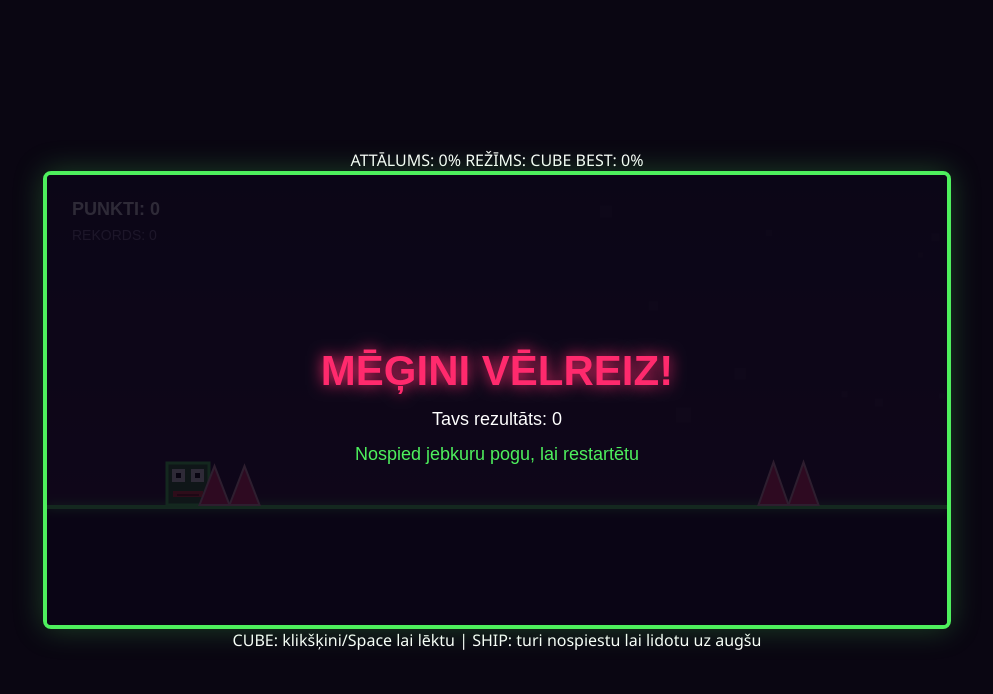
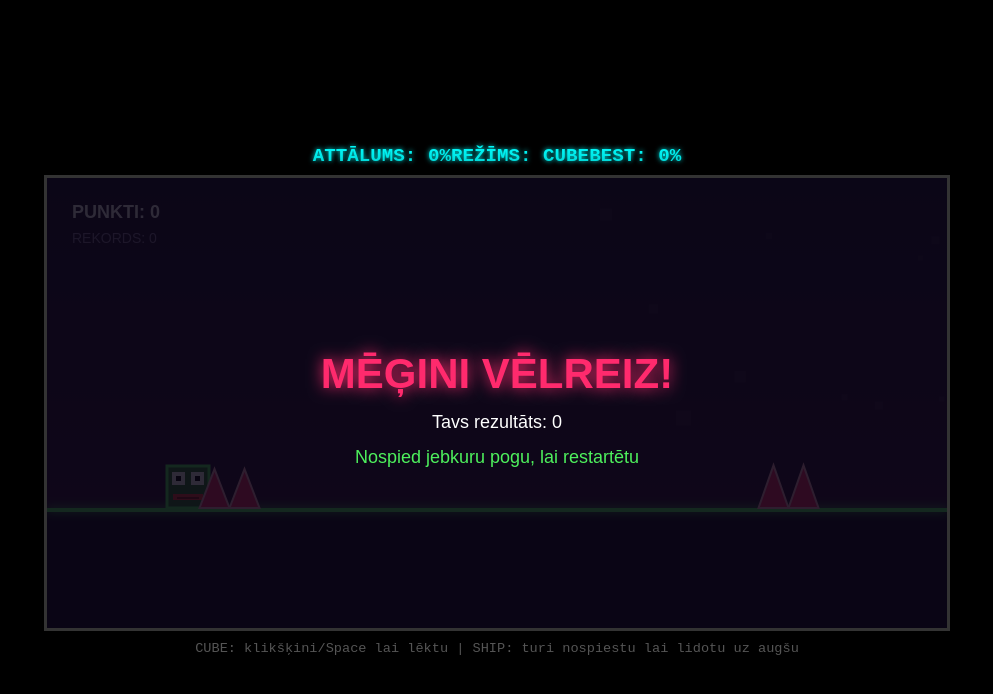
Before and after one commit to cerkovskisl-del/Pepe-Dash, a plain HTML site: page index.html in a window 1280 px wide. Shown: the whole page, without its empty margins (143-1136 px from the left). Drawn offline with Linux system fonts and the light colour scheme.

Commit message:
Update style.css

```diff
--- a/style.css
+++ b/style.css
@@ -2,11 +2,12 @@
     box-sizing: border-box;
     margin: 0;
     padding: 0;
+    user-select: none;
 }
 
 body {
-    background-color: #0a0612;
-    font-family: 'Segoe UI', Tahoma, Geneva, Verdana, sans-serif;
+    background-color: #000000;
+    font-family: 'Courier New', Courier, monospace; /* Retro spēļu stils */
     display: flex;
     justify-content: center;
     align-items: center;
@@ -16,40 +17,35 @@ body {
 }
 
 .game-container {
-    text-align: center;
+    display: flex;
+    flex-direction: column;
+    align-items: center;
 }
 
-h1 {
-    font-size: 2.5rem;
-    color: #4ef05d;
-    margin-bottom: 15px;
-    letter-spacing: 4px;
-    text-shadow: 0 0 10px rgba(78, 240, 93, 0.6), 3px 3px 0px #000;
+.stats-bar {
+    width: 900;
+    display: flex;
+    justify-content: space-between;
+    margin-bottom: 8px;
+    font-size: 1.2rem;
+    font-weight: bold;
+    color: #00ffff;
+    text-shadow: 0 0 5px #00ffff;
 }
 
 .canvas-wrapper {
-    position: relative;
-    border: 4px solid #4ef05d;
-    border-radius: 8px;
-    box-shadow: 0 0 30px rgba(78, 240, 93, 0.25);
-    background-color: #130924;
-    overflow: hidden;
+    border: 3px solid #333;
+    box-shadow: 0 0 30px rgba(0, 0, 0, 0.8);
+    background-color: #000;
 }
 
 canvas {
     display: block;
+    cursor: pointer;
 }
 
-.controls-hint {
-    margin-top: 15px;
-    font-size: 0.95rem;
-    color: #8b7ca3;
+.hint {
+    margin-top: 10px;
+    font-size: 0.85rem;
+    color: #555;
 }
-
-.controls-hint span {
-    background: #4ef05d;
-    color: #000;
-    padding: 2px 8px;
-    border-radius: 4px;
-    font-weight: bold;
-}
```
